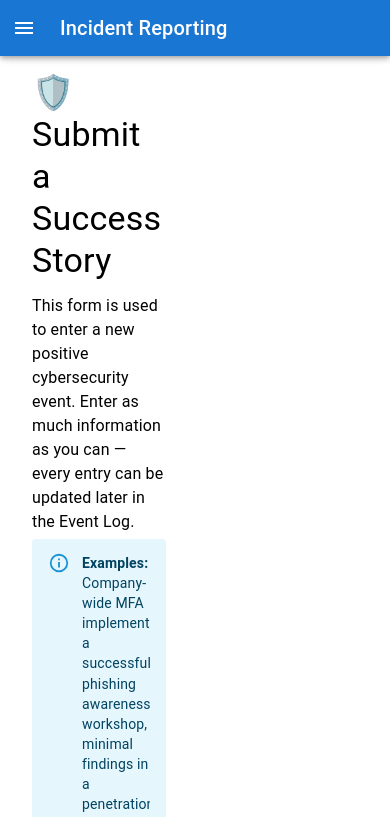
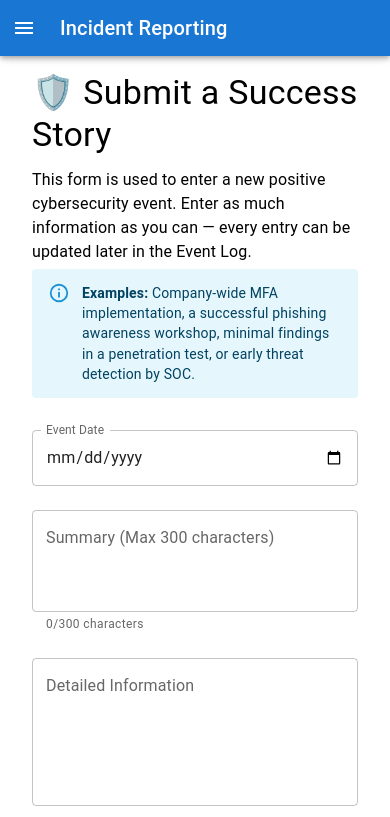
Before and after one commit to JoSt1703/positive_incidence_reporting, a React (Vite) app: page /positive-entry in a window 390 px wide. Shown: the top 817 px of the page. Built offline with nearby package versions, Linux system fonts and the light colour scheme.

Commit message:
update mobile

```diff
--- a/src/App.jsx
+++ b/src/App.jsx
@@ -128,7 +128,12 @@ export default function App() {
           flexGrow: 1,
           px: 3,
           pt: isMobile ? 8 : 4,
-          maxWidth: 'calc(100% - 240px)'
+          ...(isMobile
+            ? {}
+            : {
+                ml: `${drawerWidth}px`,
+                maxWidth: `calc(100% - ${drawerWidth}px)`
+              })
         }}
       >
         <Routes>
--- a/src/pages/NegativeEntry.jsx
+++ b/src/pages/NegativeEntry.jsx
@@ -95,6 +95,7 @@ export default function NegativeEntry() {
                 <Select {...field} multiple labelId="share-with-label" label="Share with">
                   <MenuItem value="accountA">Account A</MenuItem>
                   <MenuItem value="accountB">Account B</MenuItem>
+                  <MenuItem value="accountC">Account C</MenuItem>
                 </Select>
               )}
             />
--- a/src/pages/PositiveEntry.jsx
+++ b/src/pages/PositiveEntry.jsx
@@ -148,6 +148,7 @@ export default function PositiveEntry() {
                 <Select {...field} multiple>
                   <MenuItem value="accountA">Account A</MenuItem>
                   <MenuItem value="accountB">Account B</MenuItem>
+                  <MenuItem value="accountC">Account C</MenuItem>
                 </Select>
               )}
             />
```
